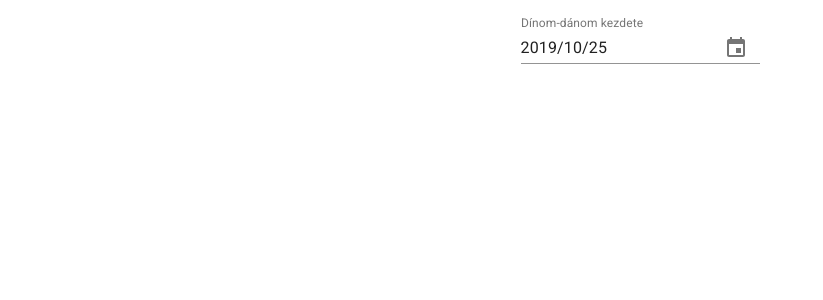
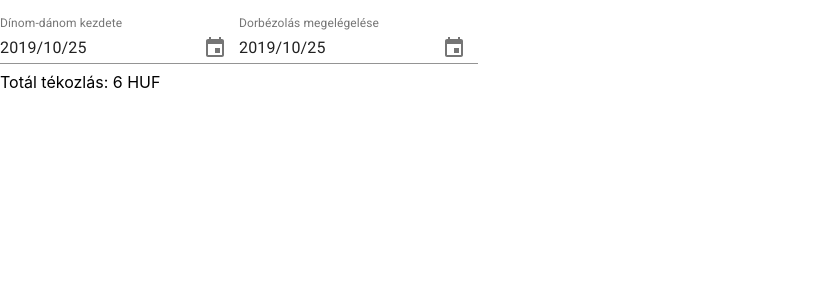
Before and after one commit to nemethricsi/emerald-fedex-frontend, a React (Create React App) app: page / in a window 1280 px wide. Shown: the top 300 px of the page, without its empty margins (0-823 px from the left). Built offline with nearby package versions, Linux system fonts and the light colour scheme.

Commit message:
total costs and sum fn

```diff
--- a/src/App.js
+++ b/src/App.js
@@ -1,12 +1,14 @@
 import React from 'react';
 // import logo from './logo.svg';
 import './App.css';
-import Datepicker from './components/time';
+// import Datepicker from './components/time';
+import TotalAndTime from './components/total-and-time';
 
 function App() {
   return (
     <div>
-      <Datepicker label="Dínom-dánom kezdete"/>
+      <TotalAndTime />
+      {/* <Datepicker label="Dínom-dánom kezdete"/> */}
     {/* <div className="App">
       <header className="App-header">
         <img src={logo} className="App-logo" alt="logo" />
--- a/src/components/time/index.js
+++ b/src/components/time/index.js
@@ -1,6 +1,6 @@
 import 'date-fns';
 import React from 'react';
-import Grid from '@material-ui/core/Grid';
+// import Grid from '@material-ui/core/Grid';
 import DateFnsUtils from '@date-io/date-fns';
 import {
   MuiPickersUtilsProvider,
@@ -32,7 +32,7 @@ export default function Datepicker(props) {
 
   return (
     <MuiPickersUtilsProvider utils={DateFnsUtils}>
-      <Grid container justify="space-around">
+      {/* <Grid container justify="space-around"> */}
         <KeyboardDatePicker
           disableToolbar
           variant="inline"
@@ -47,7 +47,7 @@ export default function Datepicker(props) {
             'aria-label': 'change date',
           }}
         />
-      </Grid>
+      {/* </Grid> */}
     </MuiPickersUtilsProvider>
   );
 }
--- /dev/null
+++ b/src/components/total-and-time/index.js
@@ -0,0 +1,21 @@
+import Datepicker from '../time';
+import React, { Component } from 'react';
+import sumCosts from '../../utilities/sum/sum';
+
+class TotalAndTime extends Component {
+    render() {
+        return (
+          <div>
+          <span>
+          <Datepicker label="Dínom-dánom kezdete"/>
+          <Datepicker label="Dorbézolás megelégelése"/>
+          </span>
+          <div>
+          Totál tékozlás: {sumCosts([1,2,3])} HUF
+          </div>
+          </div>
+        )
+    }
+}
+
+export default TotalAndTime
--- /dev/null
+++ b/src/utilities/sum/sum.js
@@ -0,0 +1,12 @@
+'use strict';
+
+function sumCosts(arrayOfCosts) {
+  console.log(arrayOfCosts);
+  let sum = 0;
+  arrayOfCosts.forEach(element => {
+    sum += element;
+  });
+  return sum;
+}
+
+export default sumCosts;
```
